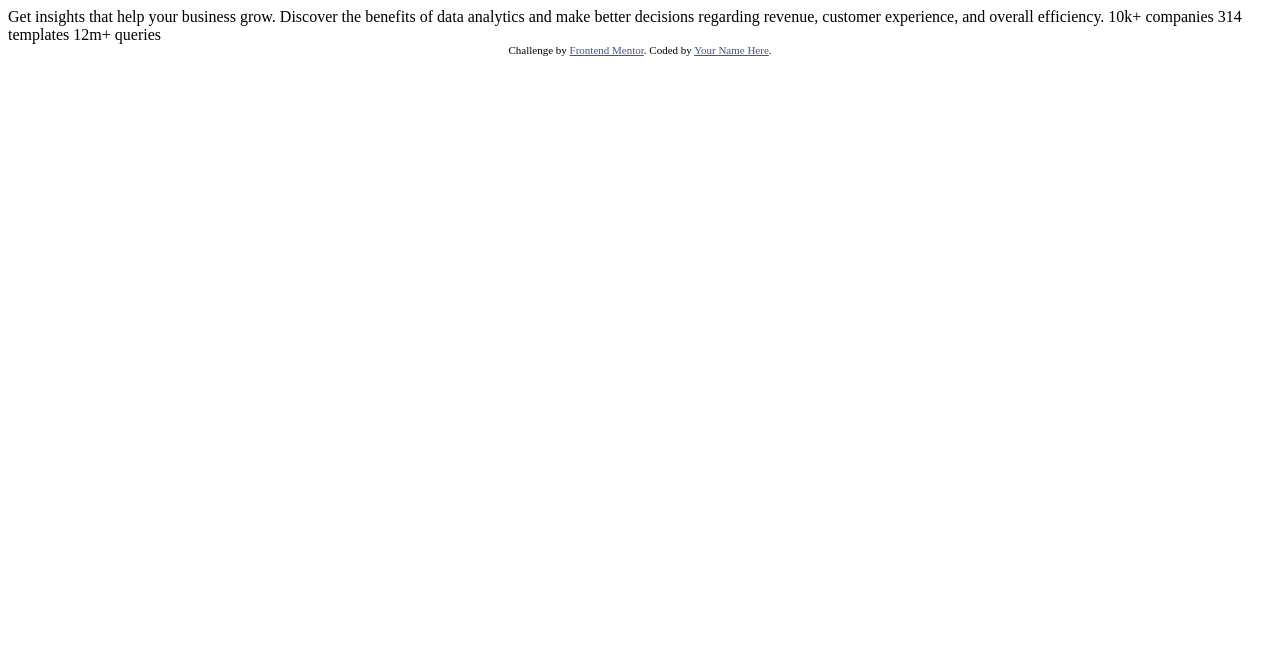
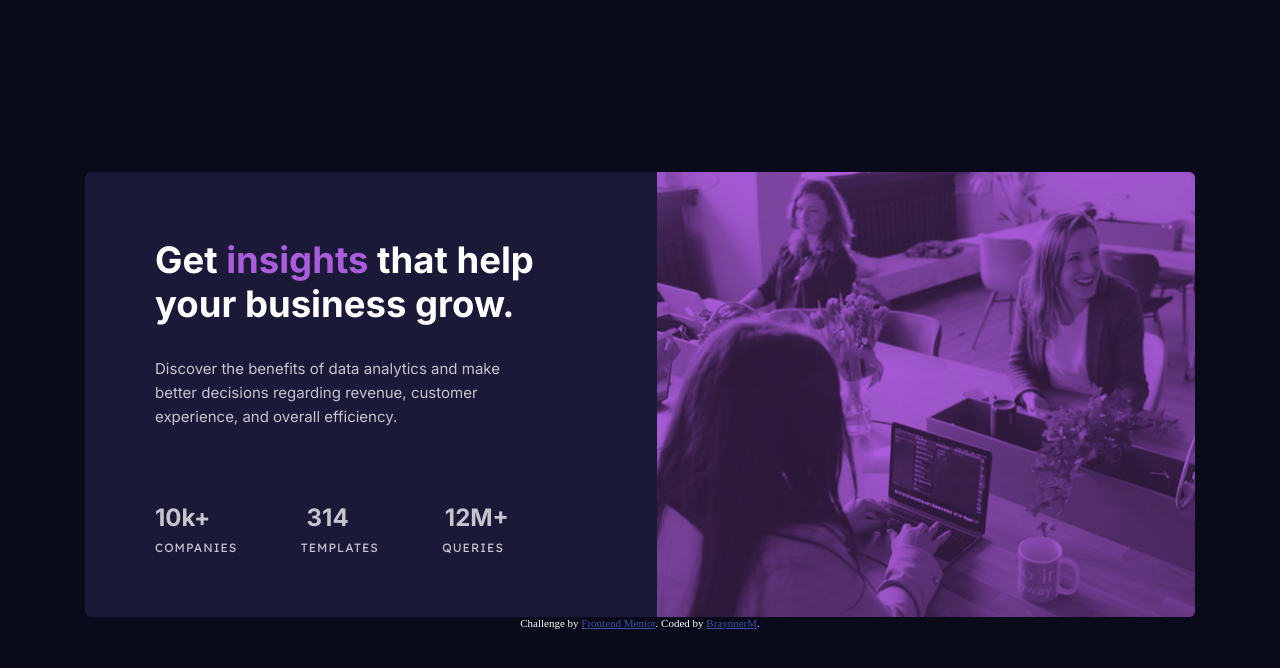
Before and after one commit to BraynnerM/stats-preview-card-component-main, a plain HTML site: page index.html in a window 1280 px wide. Drawn offline with Linux system fonts and the light colour scheme.

Commit message:
parte desktop concluida

```diff
--- a/index.html
+++ b/index.html
@@ -1,33 +1,70 @@
 <!DOCTYPE html>
 <html lang="en">
+
 <head>
   <meta charset="UTF-8">
-  <meta name="viewport" content="width=device-width, initial-scale=1.0"> <!-- displays site properly based on user's device -->
+  <meta name="viewport" content="width=device-width, initial-scale=1.0">
+  <!-- displays site properly based on user's device -->
 
   <link rel="icon" type="image/png" sizes="32x32" href="./images/favicon-32x32.png">
-
+  <link rel="stylesheet" type="text/css" href="./src/css/reset.css">
+  <link rel="stylesheet" type="text/css" href="./src/css/variables.css">
+  <link rel="stylesheet" type="text/css" href="./src/css/styles.css">
+  <link rel="stylesheet" type="text/css" href="./src/css/responsive.css">
+  <link rel="preconnect" href="https://fonts.googleapis.com">
+  <link rel="preconnect" href="https://fonts.gstatic.com" crossorigin>
+  <link href="https://fonts.googleapis.com/css2?family=Inter:wght@400;700&family=Lexend+Deca&display=swap"
+    rel="stylesheet">
   <title>Frontend Mentor | Stats preview card component</title>
 
   <!-- Feel free to remove these styles or customise in your own stylesheet 👍 -->
   <style>
-    .attribution { font-size: 11px; text-align: center; }
-    .attribution a { color: hsl(228, 45%, 44%); }
+    .attribution {
+      font-size: 11px;
+      text-align: center;
+      color: var(--heading-color);
+    }
+
+    .attribution a {
+      color: hsl(228, 45%, 44%);
+    }
   </style>
 </head>
+
 <body>
+  <div class="card">
+    <div class="card-text">
+      <div class="card-main">
+        <h1>Get <strong>insights</strong> that help your business grow.</h1>
 
-  Get insights that help your business grow.
+        <p class="paragraph">Discover the benefits of data analytics and make better decisions regarding revenue,
+          customer
+          experience, and overall efficiency.</p>
+      </div>
 
-  Discover the benefits of data analytics and make better decisions regarding revenue, customer
-  experience, and overall efficiency.
+      <div class="stats">
+        <div class="stats-numbers">
+          <span>10k+ </span>
+          <span>314 </span>
+          <span>12M+ </span>
+        </div>
+        <div class="stats-type">
+          <span>companies</span>
+          <span>templates</span>
+          <span>queries</span>
+        </div>
+      </div>
 
-  10k+ companies
-  314 templates
-  12m+ queries
+    </div>
+    <div class="card-img">
+      <img src="./images/image-header-desktop.jpg" alt="image-header-desktop">
+    </div>
+  </div>
 
   <div class="attribution">
     Challenge by <a href="https://www.frontendmentor.io?ref=challenge" target="_blank">Frontend Mentor</a>.
-    Coded by <a href="#">Your Name Here</a>.
+    Coded by <a href="https://www.linkedin.com/in/braynner-marques-ribeiro-de-oliveira-88142b256/">BraynnerM</a>.
   </div>
 </body>
+
 </html>
--- /dev/null
+++ b/src/css/reset.css
@@ -0,0 +1,9 @@
+*{
+    margin: 0;
+    padding: 0;
+    box-sizing: border-box;
+}
+
+html {
+    font-size: 10px;
+}
--- /dev/null
+++ b/src/css/responsive.css
@@ -0,0 +1,37 @@
+@media (max-width:375px) {
+    .container {
+        width: 33rem;
+    }
+
+    .info {
+        padding: 0rem 2.6rem;
+    }
+
+    #description {
+        font-size: 1.5rem;
+        text-align: center;
+        letter-spacing: 0.06rem;
+        line-height: 2.6rem;
+    }
+
+    #plan {
+        font-size: 1.4rem;
+    }
+
+    #price {
+        font-weight: 500;
+        font-size: 1.4rem;
+    }
+
+    #change {
+        font-size: 1.3rem;
+    }
+    .payment-btn {
+        height: 5rem;
+        font-size: 1.5rem;
+    }
+
+    #cancel {
+        font-size: 1.5rem;
+    }
+}
--- /dev/null
+++ b/src/css/styles.css
@@ -0,0 +1,117 @@
+
+body {
+    font-size: 1.5rem;
+    background-color: var(--main-background-color);
+    max-width: 1440px;
+    height: 100vh;
+    margin: 0 auto;
+    display: flex;
+    flex-direction: column;
+    justify-content: center;
+    align-items: center;
+}
+
+.card {
+    display: flex;
+    justify-content: center;
+    align-items: center;
+    width: 111rem;
+    height: 44.5rem;
+    border: 0 solid;
+    border-radius: 0.6rem;
+    background-color: var(--card-background-color);
+}
+
+.card-text {
+    color: var(--paragraph-color);
+    width: 100%;
+    height: 100%;
+    flex-basis: 51.5%;
+    display: flex;
+    flex-direction: column;
+    justify-content: space-evenly;
+    padding: 2rem 7rem;
+    margin-bottom: 1rem;
+}
+
+.card-main {
+    display: flex;
+    flex-direction: column;
+    height: 60%;
+    justify-content: space-around;
+
+}
+h1 {
+    font-family: 'Inter';
+    color: var(--heading-color);
+    font-size: 3.65rem;
+}
+
+strong {
+    font-family: 'Inter';
+    color: var(--accent-color);
+}
+
+.paragraph {
+    color: var(--paragraph-color);
+    font-weight: 400;
+    font-family: 'Inter';
+    line-height: 2.4rem;
+    width: 90%;
+    margin-bottom: 2.2rem;
+
+}
+
+.stats {
+    display: flex;
+    flex-direction: column;
+    width: 82%;
+    gap: .8rem;
+}
+
+.stats-numbers {
+    width: 100%;
+    display: flex;
+    justify-content: space-between;
+}
+
+.stats-type {
+    width: 100%;
+    display: flex;
+    justify-content: space-between;
+}
+
+.card-img {
+    width: 100%;
+    height: 100%;
+    flex-basis: 48.5%;
+    background-color: var(--accent-color);
+    border-radius: 0 0.6rem 0.6rem 0;
+}
+
+img {
+    height: 100%;
+    width: 100%;
+    border: 0 solid;
+    border-radius: 0 0.6rem 0.6rem 0;
+    mix-blend-mode: multiply;
+    opacity: 0.75;
+}
+
+.stats-numbers {
+    font-size: 2.4rem;
+    font-family: 'Inter';
+    font-weight: 700;
+}
+
+.stats-type {
+    font-size: 1.2rem;
+    font-family: 'Lexend Deca';
+    font-weight: 400;
+    text-transform: uppercase;
+    letter-spacing: 0.1rem;
+}
+
+.stats-type span:last-child {
+    padding-right: 0.5rem;
+}
--- /dev/null
+++ b/src/css/variables.css
@@ -0,0 +1,8 @@
+:root {
+    --main-background-color: hsl(233, 47%, 7%);
+    --card-background-color: hsl(244, 38%, 16%);
+    --accent-color: hsl(277, 64%, 61%);
+    --heading-color: hsl(0, 0%, 100%);
+    --paragraph-color: hsla(0, 0%, 100%, 0.75);
+    --stat-color: hsla(0, 0%, 100%, 0.6);
+}
```
